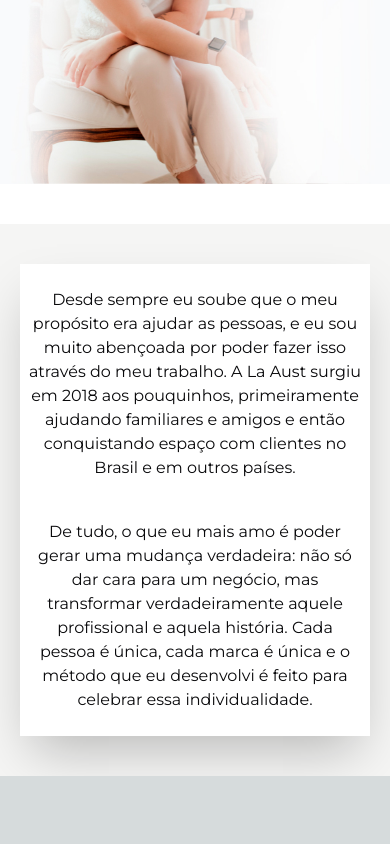
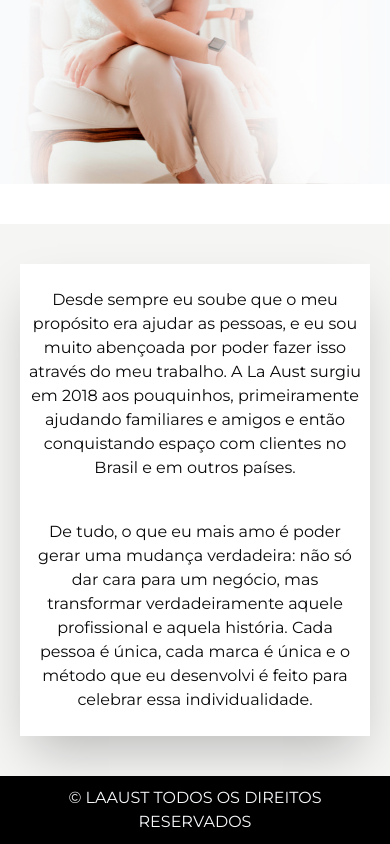
Before and after one commit to matheusmfl/landing-la-aust, a Next.js app: page / in a window 390 px wide. Shown: the part 9468-10312 px from the top of the page. Before the commit the page ends 10244 px from the top, so only its background shows below. Built offline with nearby package versions, Linux system fonts and the light colour scheme.

Commit message:
Finaliazed mobile version

```diff
--- /dev/null
+++ b/src/components/Footer.tsx
@@ -0,0 +1,7 @@
+export default function Footer() {
+  return (
+    <footer className="bg-black p-[10px] flex items-center justify-center font-Montserrat font-normal text-base text-slate-50 text-center">
+      <span>© LAAUST TODOS OS DIREITOS RESERVADOS</span>
+    </footer>
+  )
+}
--- a/src/pages/index.tsx
+++ b/src/pages/index.tsx
@@ -1,3 +1,4 @@
+import Footer from '@/components/Footer'
 import Header from '@/components/Header'
 import Section1 from '@/components/Section1'
 import { Section10 } from '@/components/Section10'
@@ -28,6 +29,7 @@ export default function Home() {
       <Section10 />
       <Section11 />
       <Section12 />
+      <Footer />
     </>
   )
 }
```
